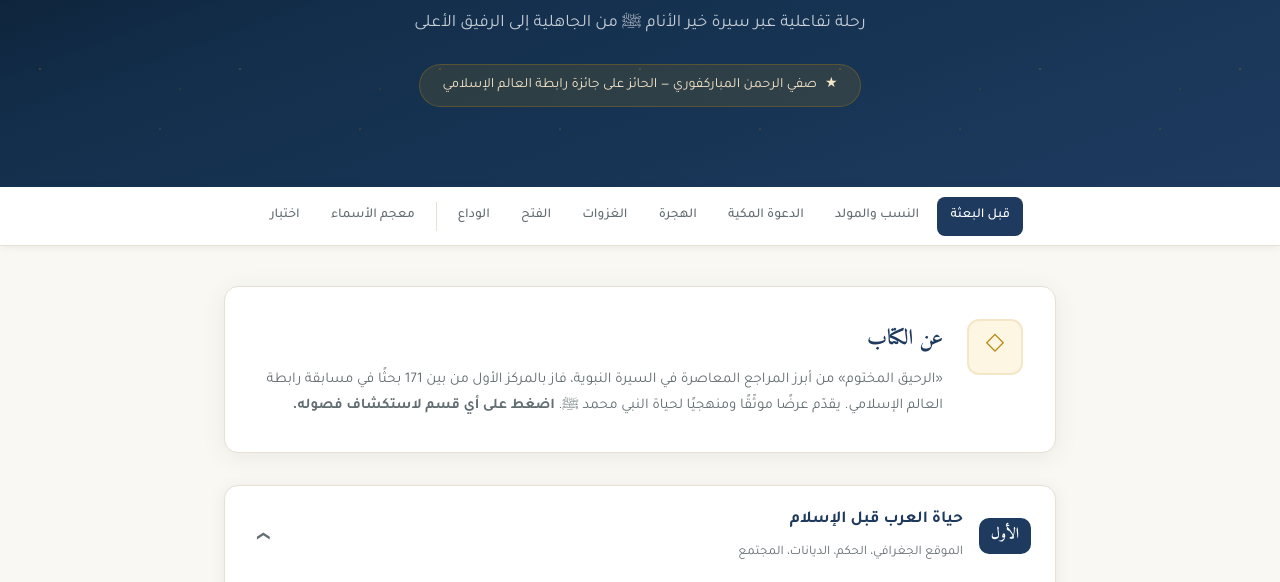
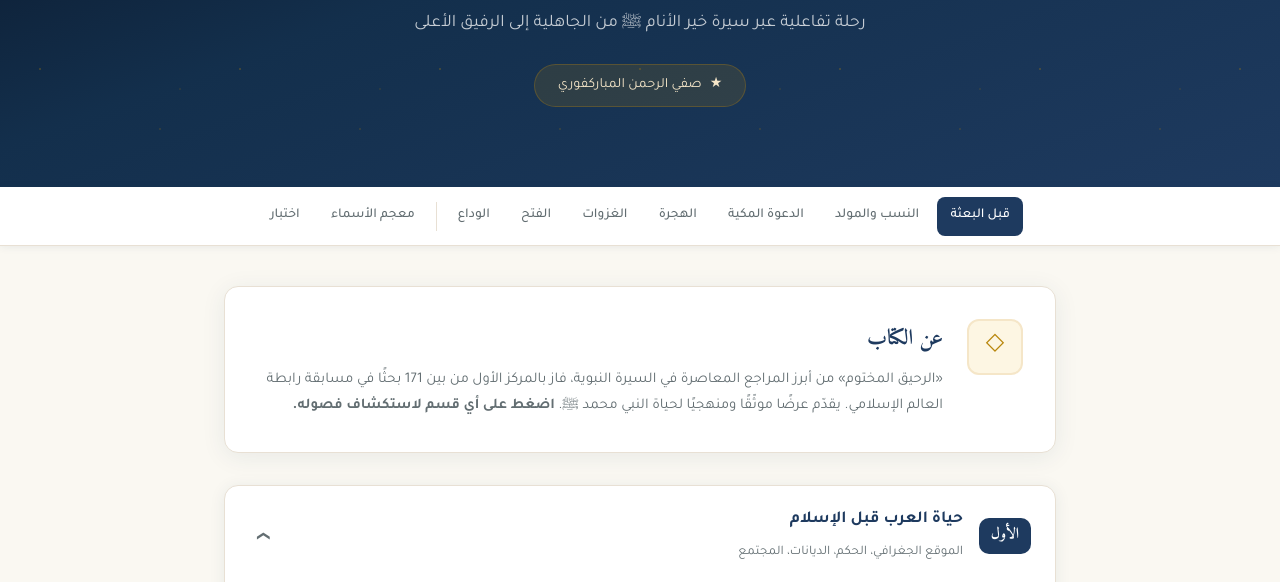
Before and after one commit to Fast-Reads/sirah, a plain HTML site: page index.html in a window 1280 px wide. Shown: the part 191-773 px from the top of the page. Drawn offline with Linux system fonts and the light colour scheme.

Commit message:
remove award description from author name

```diff
--- a/index.html
+++ b/index.html
@@ -374,7 +374,7 @@
     <p class="subtitle">رحلة تفاعلية عبر سيرة خير الأنام ﷺ من الجاهلية إلى الرفيق الأعلى</p>
     <div class="hero-badge">
       <span>&#9733;</span>
-      صفي الرحمن المباركفوري &mdash; الحائز على جائزة رابطة العالم الإسلامي
+      صفي الرحمن المباركفوري
     </div>
   </header>
 
```
Also changed, not shown: .claude/settings.local.json (added), 2 other files.
